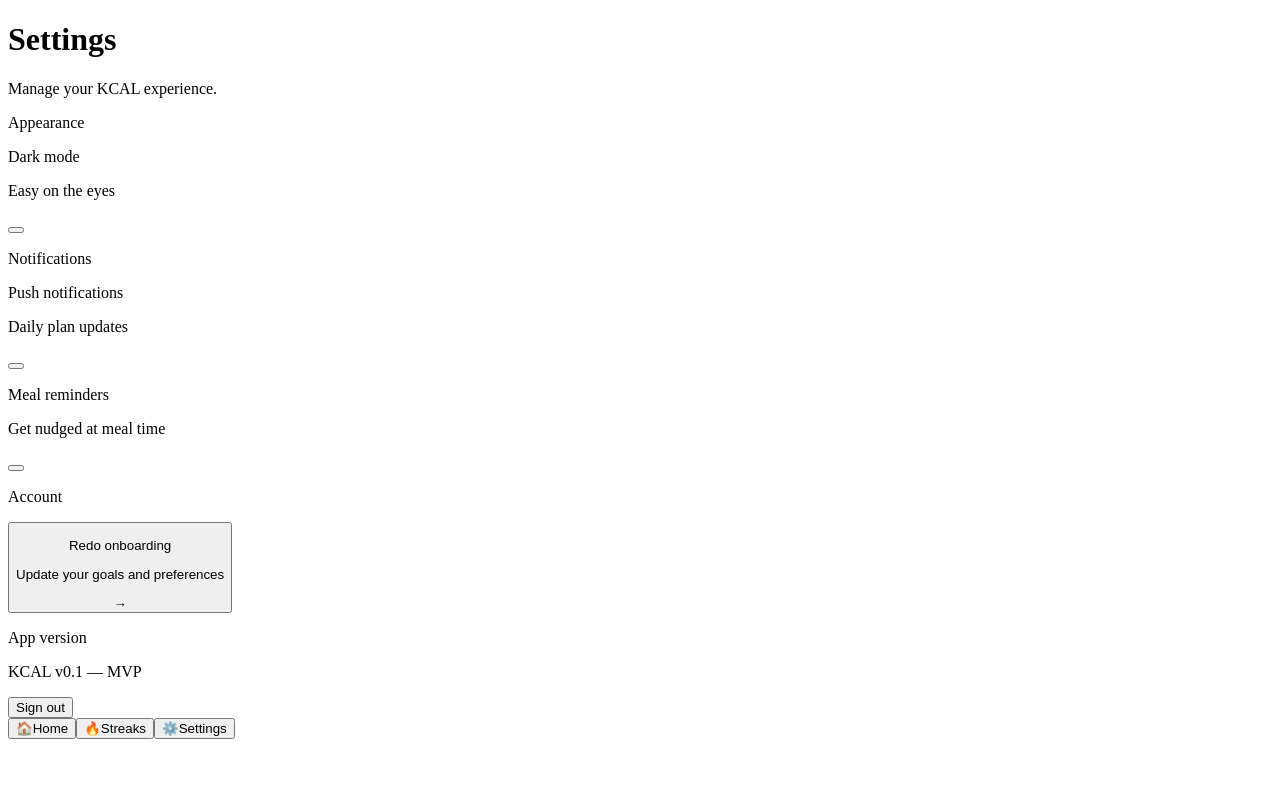
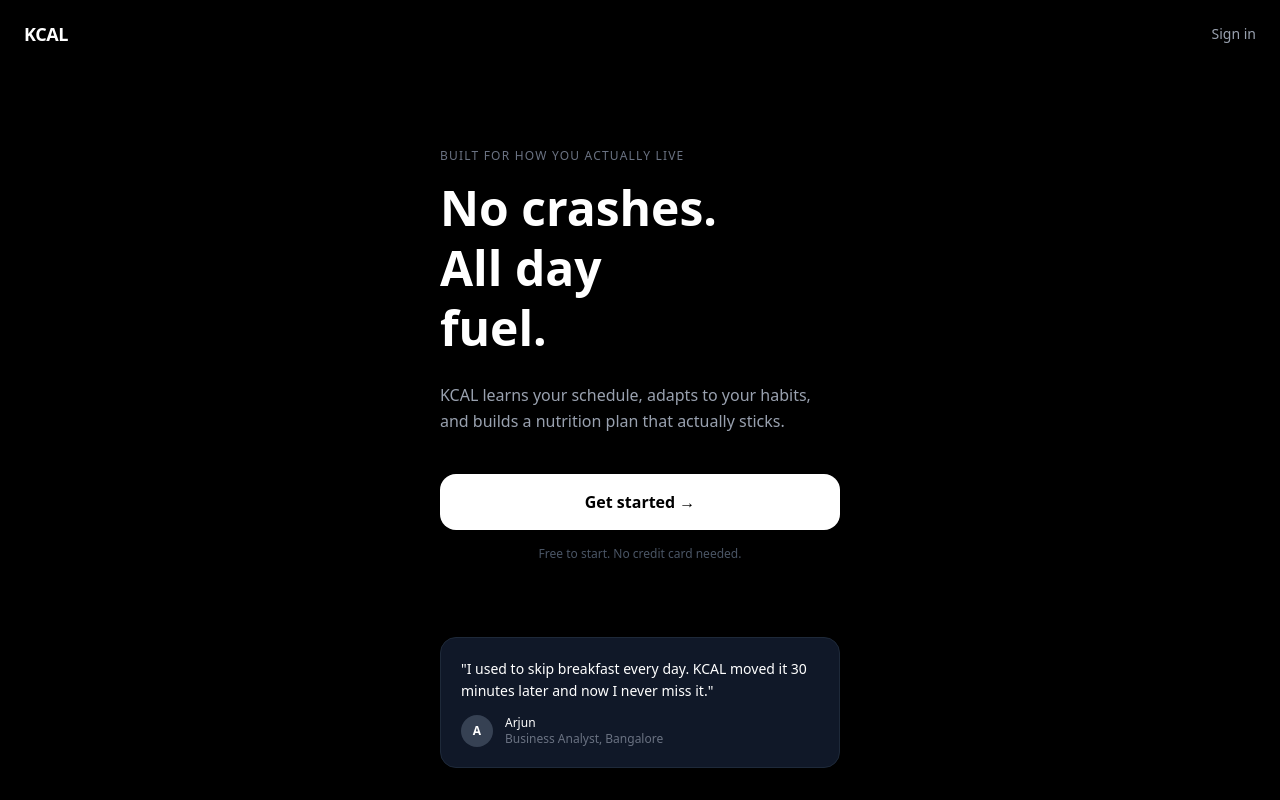
Before and after one commit to sachycreates/kcal-, a Next.js app: page / in a window 1280 px wide. Built offline with nearby package versions, Linux system fonts and the light colour scheme.

Commit message:
fix: restore root layout, remove settings page from layout.tsx

```diff
--- a/src/app/layout.tsx
+++ b/src/app/layout.tsx
@@ -1,184 +1,19 @@
-'use client'
+import type { Metadata } from 'next'
+import './globals.css'
 
-import { useState, useEffect } from 'react'
-import { useRouter } from 'next/navigation'
-import { createClient } from '@supabase/supabase-js'
+export const metadata: Metadata = {
+  title: 'KCAL',
+  description: 'No crashes. All day fuel.',
+}
 
-const supabaseUrl = 'https://fyhpffdkmkehqjetjled.supabase.co'
-const supabaseAnonKey = 'sb_publishable_KtP6zWrdRDDUL-RhFz80Tg_Qa9XEnp2'
-const supabase = createClient(supabaseUrl, supabaseAnonKey)
-
-export default function SettingsPage() {
-  const router = useRouter()
-  const [darkMode, setDarkMode] = useState(true)
-  const [notifications, setNotifications] = useState(true)
-  const [mealReminders, setMealReminders] = useState(true)
-  const [loggingOut, setLoggingOut] = useState(false)
-  const [profile, setProfile] = useState<any>(null)
-
-  useEffect(() => {
-    const saved = localStorage.getItem('kcal-theme')
-    if (saved === 'light') {
-      setDarkMode(false)
-      document.documentElement.classList.remove('dark')
-    } else {
-      setDarkMode(true)
-      document.documentElement.classList.add('dark')
-    }
-
-    const loadProfile = async () => {
-      const { data: { user } } = await supabase.auth.getUser()
-      if (!user) return
-      const { data } = await supabase.from('profiles').select('*').eq('id', user.id).single()
-      setProfile(data)
-    }
-    loadProfile()
-  }, [])
-
-  const toggleDark = () => {
-    const next = !darkMode
-    setDarkMode(next)
-    if (next) {
-      document.documentElement.classList.add('dark')
-      localStorage.setItem('kcal-theme', 'dark')
-    } else {
-      document.documentElement.classList.remove('dark')
-      localStorage.setItem('kcal-theme', 'light')
-    }
-  }
-
-  const handleLogout = async () => {
-    setLoggingOut(true)
-    await supabase.auth.signOut()
-    router.push('/login')
-  }
-
-  const Toggle = ({ value, onChange }: { value: boolean; onChange: () => void }) => (
-    <button
-      onClick={onChange}
-      className={`relative w-12 h-6 rounded-full transition-all ${value ? 'bg-white' : 'bg-gray-700'}`}
-    >
-      <div className={`absolute top-1 w-4 h-4 rounded-full transition-all ${value ? 'left-7 bg-black' : 'left-1 bg-gray-400'}`} />
-    </button>
-  )
-
-  const bg = darkMode ? 'bg-black text-white' : 'bg-white text-black'
-  const card = darkMode ? 'border-gray-800 bg-gray-900' : 'border-gray-200 bg-gray-50'
-  const divider = darkMode ? 'divide-gray-800' : 'divide-gray-200'
-  const subtext = darkMode ? 'text-gray-400' : 'text-gray-500'
-  const label = darkMode ? 'text-xs text-gray-400' : 'text-xs text-gray-500'
-  const navBorder = darkMode ? 'border-gray-800 bg-black' : 'border-gray-200 bg-white'
-  const navActive = darkMode ? 'text-white' : 'text-black'
-  const navInactive = darkMode ? 'text-gray-500' : 'text-gray-400'
-
+export default function RootLayout({
+  children,
+}: {
+  children: React.ReactNode
+}) {
   return (
-    <div className={`min-h-screen ${bg} pb-24`}>
-      <div className="max-w-md mx-auto px-4 py-8">
-
-        <div className="mb-8">
-          <h1 className="text-3xl font-bold">Settings</h1>
-          <p className={`${subtext} text-sm mt-1`}>Manage your KCAL experience.</p>
-        </div>
-
-        {/* Profile card */}
-        {profile && (
-          <div className={`mb-6 rounded-2xl border ${card} p-5`}>
-            <div className="flex items-center gap-4">
-              <div className={`w-12 h-12 rounded-full ${darkMode ? 'bg-gray-700' : 'bg-gray-200'} flex items-center justify-center text-lg font-bold`}>
-                {profile.name?.[0]?.toUpperCase() || '?'}
-              </div>
-              <div>
-                <p className="font-semibold">{profile.name}</p>
-                <p className={`text-sm ${subtext}`}>{profile.goal?.replace('_', ' ')}</p>
-              </div>
-            </div>
-          </div>
-        )}
-
-        {/* Appearance */}
-        <div className="mb-6">
-          <p className={`${label} uppercase tracking-widest mb-3`}>Appearance</p>
-          <div className={`rounded-2xl border ${card} divide-y ${divider}`}>
-            <div className="flex items-center justify-between px-4 py-4">
-              <div>
-                <p className="text-sm font-medium">Dark mode</p>
-                <p className={`text-xs ${subtext} mt-0.5`}>Easy on the eyes</p>
-              </div>
-              <Toggle value={darkMode} onChange={toggleDark} />
-            </div>
-          </div>
-        </div>
-
-        {/* Notifications */}
-        <div className="mb-6">
-          <p className={`${label} uppercase tracking-widest mb-3`}>Notifications</p>
-          <div className={`rounded-2xl border ${card} divide-y ${divider}`}>
-            <div className="flex items-center justify-between px-4 py-4">
-              <div>
-                <p className="text-sm font-medium">Push notifications</p>
-                <p className={`text-xs ${subtext} mt-0.5`}>Daily plan updates</p>
-              </div>
-              <Toggle value={notifications} onChange={() => setNotifications(!notifications)} />
-            </div>
-            <div className="flex items-center justify-between px-4 py-4">
-              <div>
-                <p className="text-sm font-medium">Meal reminders</p>
-                <p className={`text-xs ${subtext} mt-0.5`}>Get nudged at meal time</p>
-              </div>
-              <Toggle value={mealReminders} onChange={() => setMealReminders(!mealReminders)} />
-            </div>
-          </div>
-        </div>
-
-        {/* Account */}
-        <div className="mb-6">
-          <p className={`${label} uppercase tracking-widest mb-3`}>Account</p>
-          <div className={`rounded-2xl border ${card} divide-y ${divider}`}>
-            <button
-              onClick={() => router.push('/onboarding')}
-              className={`flex items-center justify-between w-full px-4 py-4 text-left hover:opacity-80 rounded-t-2xl transition-all`}
-            >
-              <div>
-                <p className="text-sm font-medium">Redo onboarding</p>
-                <p className={`text-xs ${subtext} mt-0.5`}>Update your goals and preferences</p>
-              </div>
-              <span className={subtext}>→</span>
-            </button>
-            <div className="flex items-center justify-between px-4 py-4">
-              <div>
-                <p className="text-sm font-medium">App version</p>
-                <p className={`text-xs ${subtext} mt-0.5`}>KCAL v0.1 — MVP</p>
-              </div>
-            </div>
-          </div>
-        </div>
-
-        <button
-          onClick={handleLogout}
-          disabled={loggingOut}
-          className="w-full rounded-2xl border border-red-900 bg-red-950 px-4 py-4 text-red-400 text-sm font-medium hover:bg-red-900 transition-all disabled:opacity-50"
-        >
-          {loggingOut ? 'Signing out...' : 'Sign out'}
-        </button>
-
-      </div>
-
-      <div className={`fixed bottom-0 left-0 right-0 border-t ${navBorder}`}>
-        <div className="max-w-md mx-auto flex justify-around py-4">
-          <button onClick={() => router.push('/dashboard')} className="flex flex-col items-center gap-1">
-            <span className="text-xl">🏠</span>
-            <span className={`text-xs ${navInactive}`}>Home</span>
-          </button>
-          <button onClick={() => router.push('/streaks')} className="flex flex-col items-center gap-1">
-            <span className="text-xl">🔥</span>
-            <span className={`text-xs ${navInactive}`}>Streaks</span>
-          </button>
-          <button onClick={() => router.push('/settings')} className="flex flex-col items-center gap-1">
-            <span className="text-xl">⚙️</span>
-            <span className={`text-xs ${navActive} font-medium`}>Settings</span>
-          </button>
-        </div>
-      </div>
-    </div>
+    <html lang="en">
+      <body>{children}</body>
+    </html>
   )
 }
```
